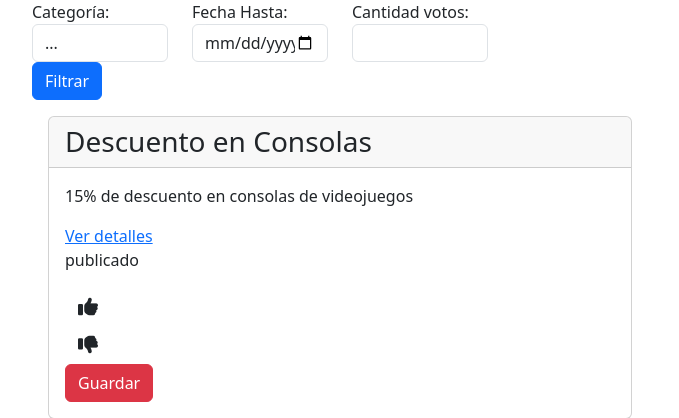
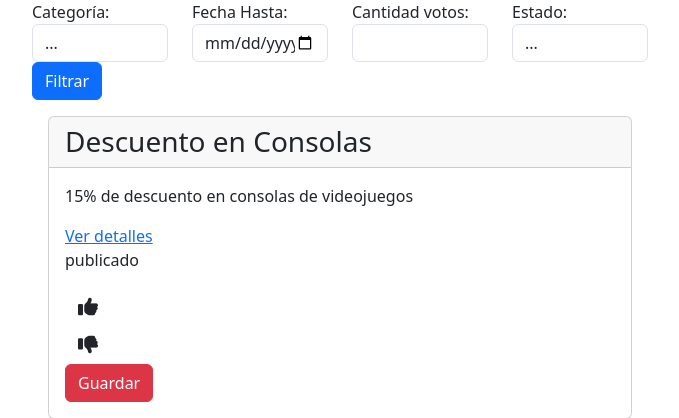
Before and after one commit to federicoFrancesconi/UCSE-2024-IW-TP, a Django app: page / in a window 1280 px wide. Shown: the part 80-498 px from the top of the page, without its empty margins (300-979 px from the left). Run offline with Django 5.2, Linux system fonts and the light colour scheme; a user stored in the database is signed in; data comes from the database, SQL or seed files in the repository; data that the repository does not hold is empty; some libraries are stand-ins or nearby versions.

Commit message:
filtro por estado

```diff
--- a/DescuentAr/sitio/views.py
+++ b/DescuentAr/sitio/views.py
@@ -17,6 +17,7 @@ def home(request):
     fecha_hasta = request.GET.get('fecha_hasta')
     fecha = datetime.strptime(fecha_hasta, '%Y-%m-%d').date() if fecha_hasta else None
     cant_votos = request.GET.get('cant_votos')
+    estado_descuento = request.GET.get('estado_descuento')
 
     categorias = Categoria.objects.all()
 
@@ -26,8 +27,7 @@ def home(request):
         diferencia_votos=Count('voto', filter=Q(voto__voto_positivo=True)) - Count('voto', filter=Q(voto__voto_positivo=False))
     )
 
-
-    #buscador
+    # Implementamos el buscador
     busqueda = request.GET.get("buscar")
 
     if busqueda:
@@ -35,14 +35,14 @@ def home(request):
             Q(nombre__icontains = busqueda)
         ).distinct()
 
-
-
     # Si el usuario no está loggeado le mostramos solo los descuentos publicados
     if not request.user.is_authenticated:
         descuentos = descuentos.filter(state='publicado')
     # Si el usuario está loggeado le mostramos los descuentos publicados y en revision
     else:
         descuentos = descuentos.filter(Q(state='publicado') | Q(state='revision'))
+        if estado_descuento:
+            descuentos = descuentos.filter(state=estado_descuento)
 
     if id_categoria:
         descuentos = descuentos.filter(categoria_id = id_categoria)
@@ -61,6 +61,8 @@ def home(request):
         'categoria_seleccionada': id_categoria,
         'fecha_hasta_seleccionada': fecha_hasta,
         'cant_votos_seleccionada': cant_votos,
+        'estado_seleccionado': estado_descuento,
+        'estados': ['publicado', 'revision'],
     })
 
 def detalle_descuento(request, descuento_id):
--- a/DescuentAr/templates/home.html
+++ b/DescuentAr/templates/home.html
@@ -34,6 +34,24 @@
                     <label for ="cant_votos">Cantidad votos:</label>
                     <input type="number" id="formControl" name = "cant_votos" class="form-control" value="{{ cant_votos_seleccionada }}">
                 </div>
+                <!-- No tiene sentido que el usuario filtre por estado si no esta autenticado (solo le aparecen los descuentos publicados)-->
+                {% if user.is_authenticated %}
+                <div class="form-group col-md-3">
+                    <label for="estado">Estado:</label>
+                    <select name="estado_descuento" class="form-control">
+                        <option value="">...</option>
+
+                        {% for estado in estados %}
+                            {% if estado == estado_seleccionado %}
+                                <option value="{{ estado }}" selected>{{ estado }}</option>
+                            {% else %}
+                                <option value="{{ estado }}">{{ estado }}</option>
+                            {% endif %}
+                        {% endfor %}
+
+                    </select>
+                </div>
+                {% endif %}
                 <div class="form-group col-md-4">
                     <button class="btn btn-primary" type="submit">Filtrar</button>
                 </div>
```
